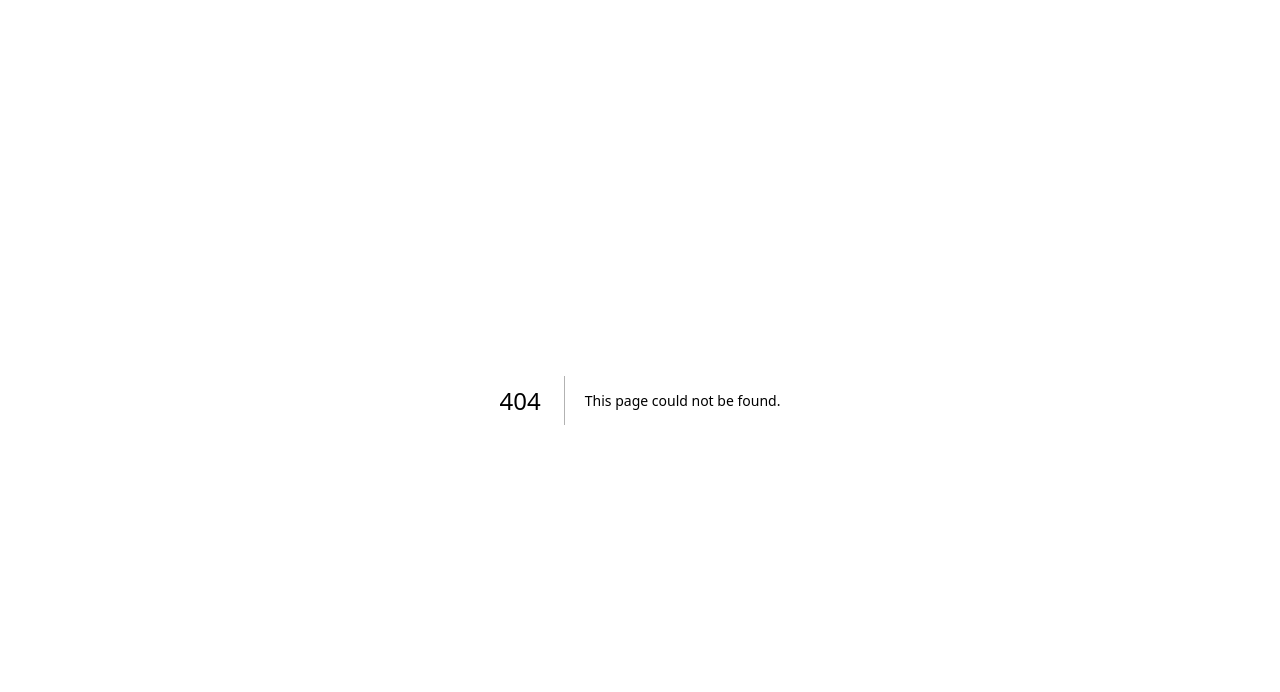
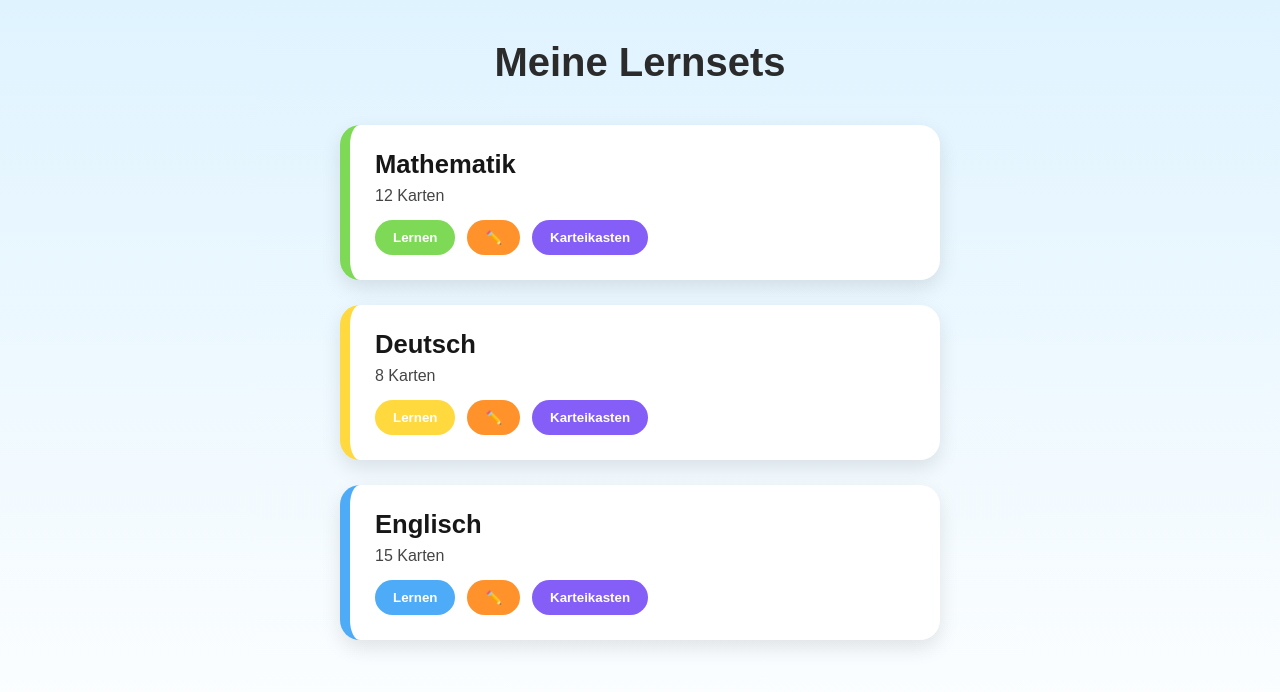
Before and after one commit to anne-kmmr/SubwaySurfers, a Next.js app: page /home in a window 1280 px wide. Before the commit this address had no page. Shown: the top 692 px of the page. Built offline with nearby package versions, Linux system fonts and the light colour scheme.

Commit message:
Home frontend styling implemented

```diff
--- /dev/null
+++ b/src/app/home/Home.module.css
@@ -0,0 +1,59 @@
+.container {
+  min-height: 100vh;
+  padding: 40px 20px;
+  background: linear-gradient(to bottom, #dff3ff, #ffffff);
+  display: flex;
+  flex-direction: column;
+  align-items: center;
+}
+
+.container h1 {
+  font-size: 2.5rem;
+  margin-bottom: 40px;
+  color: #2b2b2b;
+}
+
+.card {
+  width: 100%;
+  max-width: 600px;
+  padding: 25px;
+  margin-bottom: 25px;
+  border-radius: 20px;
+  box-shadow: 0 8px 20px rgba(0, 0, 0, 0.1);
+  background: white;
+  transition: transform 0.2s ease;
+}
+
+.card:hover {
+  transform: translateY(-4px);
+}
+
+.card h2 {
+  margin: 0;
+  font-size: 1.6rem;
+}
+
+.card p {
+  margin: 8px 0 15px 0;
+  font-weight: 500;
+  opacity: 0.8;
+}
+
+.buttonRow {
+  display: flex;
+  gap: 12px;
+  flex-wrap: wrap;
+}
+
+.buttonRow button {
+  border: none;
+  padding: 10px 18px;
+  border-radius: 999px;
+  font-weight: 600;
+  cursor: pointer;
+  transition: all 0.2s ease;
+}
+
+.buttonRow button:hover {
+  transform: scale(1.05);
+}
--- /dev/null
+++ b/src/app/home/page.tsx
@@ -0,0 +1,54 @@
+"use client";
+
+import { useRouter } from "next/navigation";
+import styles from "./Home.module.css";
+
+export default function HomePage() {
+  const router = useRouter();
+
+ const sets = [
+  { id: "mathe", title: "Mathematik", count: 12, color: "#7ed957" },
+  { id: "deutsch", title: "Deutsch", count: 8, color: "#ffd93d" },
+  { id: "englisch", title: "Englisch", count: 15, color: "#4dabf7" },
+];
+
+  return (
+    <div className={styles.container}>
+      <h1>Meine Lernsets</h1>
+
+      {sets.map((set) => (
+        <div
+  key={set.id}
+  className={styles.card}
+  style={{ borderLeft: `10px solid ${set.color}` }}
+>
+          <h2>{set.title}</h2>
+          <p>{set.count} Karten</p>
+
+          <div className={styles.buttonRow}>
+  <button
+    style={{ backgroundColor: set.color, color: "white" }}
+    onClick={() => router.push(`/learn/${set.id}`)}
+  >
+    Lernen
+  </button>
+
+  <button
+    style={{ backgroundColor: "#ff922b", color: "white" }}
+    onClick={() => router.push(`/edit/${set.id}`)}
+  >
+    ✏️
+  </button>
+
+  <button
+    style={{ backgroundColor: "#845ef7", color: "white" }}
+    onClick={() => router.push(`/boxes/${set.id}`)}
+  >
+    Karteikasten
+  </button>
+</div>
+        </div>
+      ))}
+    </div>
+  );
+}
```
